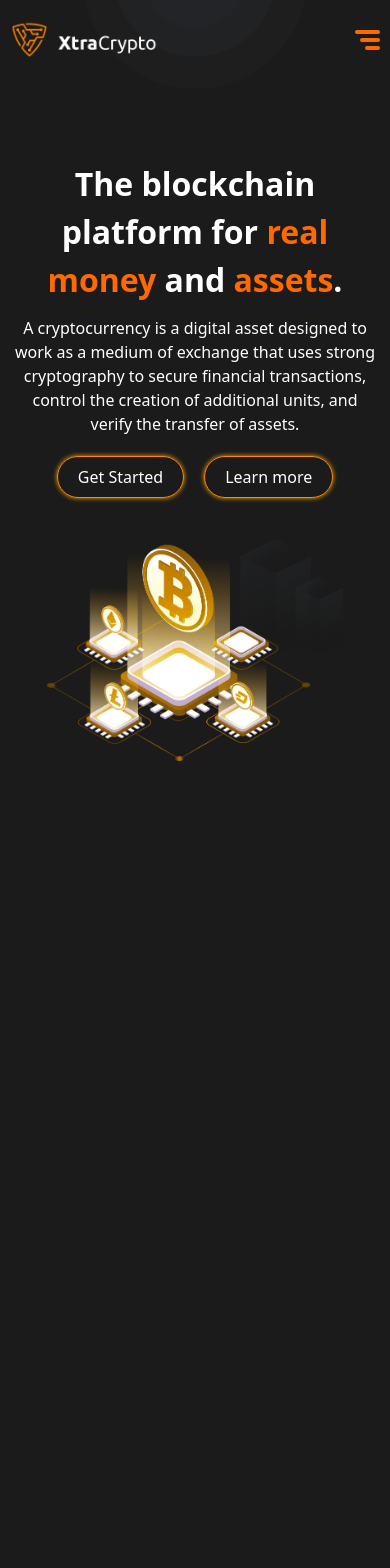
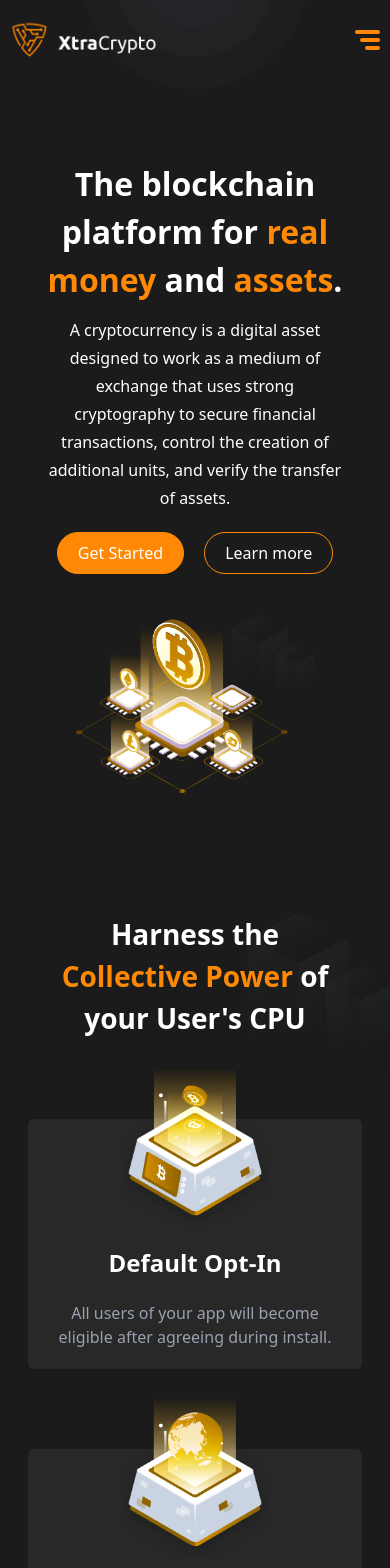
Before and after one commit to TONY65391/XTRACRYPTO, a React (Vite) app: page / in a window 390 px wide. Shown: the top 1568 px of the page. Before the commit the page ends 844 px from the top, so only its background shows below. Built offline with nearby package versions, Linux system fonts and the light colour scheme.

Commit message:
fifth commit

```diff
--- a/src/App.jsx
+++ b/src/App.jsx
@@ -1,7 +1,13 @@
 import bg_top from "./assets/images/bg-top.png"
+import title_bg from "./assets/images/title-bg.png"
+import img2 from "./assets/images/img2.png"
+import img3 from "./assets/images/img3.png"
+import img4 from "./assets/images/img4.png"
 import { Link } from './components/Link';
 import { Header } from './components/Header';
 import { Hero } from "./components/Hero";
+import { Heading } from "./components/Heading";
+import { SquareCard } from "./components/SquareCard";
 import './App.css'
 
 function App(){
@@ -11,6 +17,14 @@ function App(){
       <img className="absolute top-0 -z-1" src={bg_top} alt="" />
       <Header />
       <Hero />
+      <div className="lg:mt-50 mt-30">
+        <Heading src={title_bg} align="center" width="2/4" text_start="Harness the " span="Collective Power" text_end=" of your User's CPU"/>
+        <div className="md:grid md:grid-cols-2 lg:grid-cols-3 gap-10">
+          <SquareCard h3="Default Opt-In" p="All users of your app will become eligible after agreeing during install." src={img4}/>
+          <SquareCard h3="Rewarded Experience" p="Users receive valuable in-app rewards in exchange for mining online." src={img3}/>
+          <SquareCard h3="Flexible Opt-Out" p="Users can choose to opt-out at any point and even get paid for remaining crypto." src={img2}/>
+        </div>
+      </div>
     </body>
   )
 }
--- a/src/components/Header.jsx
+++ b/src/components/Header.jsx
@@ -26,9 +26,9 @@ export function Header(){
             </div>
 
             <nav className="lg:hidden flex flex-col group cursor-pointer gap-1 items-center justify-center w-fit " onClick={() => {setIsOpen(!isOpen)}}>
-                <div className={`w-[25px] h-[4px] ml-auto group-hover:bg-white rounded-md ${ isOpen ? `bg-white` : `bg-orange-500` }`}></div>
-                <div className={`w-[20px] h-[4px] ml-auto group-hover:bg-white rounded-md ${ isOpen ? `bg-white` : `bg-orange-500` } `}></div>
-                <div className={`w-[15px] h-[4px] ml-auto group-hover:bg-white rounded-md ${ isOpen ? `bg-white` : `bg-orange-500` }`}></div>
+                <div className={`w-[25px] h-[4px] ml-auto group-hover:bg-white rounded-md ${ isOpen ? `bg-white w-[30px]` : `bg-orange-400` }`}></div>
+                <div className={`w-[20px] h-[4px] ml-auto group-hover:bg-white rounded-md ${ isOpen ? `bg-white w-[30px]` : `bg-orange-400` } `}></div>
+                <div className={`w-[15px] h-[4px] ml-auto group-hover:bg-white rounded-md ${ isOpen ? `bg-white w-[30px]` : `bg-orange-400` }`}></div>
             </nav>
 
             <div className={`fixed top-0 right-0 z-2 lg:hidden SUBMENU overflow-hidden py-5 text-white h-screen w-3/5 ${ isOpen ? `VISIBLE` : `HIDDEN` }`}>
--- /dev/null
+++ b/src/components/Heading.jsx
@@ -0,0 +1,9 @@
+
+export function Heading(props){
+    return(
+        <div className={`relative mt-10 lg:w-3/7 w-8/10 m-auto`}>
+            <h2 className={`font-bold text-white text-${props.align}`}>{props.text_start} <span className="text-orange-400">{props.span}</span> {props.text_end}</h2>
+            <img className={`absolute top-0 left-50 -z-1 w-2/4`} src={props.src} alt="" />
+        </div>
+    )
+}
--- a/src/components/Hero.jsx
+++ b/src/components/Hero.jsx
@@ -3,10 +3,10 @@ import { Link } from "./Link"
 
 export function Hero(){
     return(
-        <div className="text-white lg:flex lg:items-center lg:justify-between m-auto mt-20">
+        <div className="text-white lg:flex lg:items-center lg:justify-between m-auto mt-20 w-8/10 lg:w-full">
             <div className="w-7/7 lg:text-left text-center">
-                <h1 className="font-bold">The blockchain platform for <span className="text-orange-500">real money</span> and <span className="text-orange-500">assets</span>.</h1>
-                <p className="lg:mt-2 mt-3">A cryptocurrency is a digital asset designed to work as a medium of exchange that uses strong cryptography to secure financial transactions, control the creation of additional units, and verify the transfer of assets.</p>
+                <h1 className="font-bold">The blockchain platform for <span className="text-orange-400">real money</span> and <span className="text-orange-400">assets</span>.</h1>
+                <p className="lg:mt-2 mt-3 leading-7">A cryptocurrency is a digital asset designed to work as a medium of exchange that uses strong cryptography to secure financial transactions, control the creation of additional units, and verify the transfer of assets.</p>
 
                 <div className="flex gap-5 m-auto mt-5 w-fit lg:w-full">
                     <Link text="Get Started" bg="orange" color="black" hover="white"/>
--- /dev/null
+++ b/src/components/SquareCard.jsx
@@ -0,0 +1,12 @@
+
+export function SquareCard(props){
+    return(
+        <div className="SQUARECARD rounded-md text-white text-center p-5 md:w-full w-9/10 m-auto mt-20">
+            <img className="block m-auto -mt-20 w-1/2" src={props.src} alt="" />
+            <div>
+                <h3 className="font-bold mt-5">{props.h3}</h3>
+                <p className="text-gray-400 mt-5">{props.p}</p>
+            </div>
+        </div>
+    )
+}
--- a/src/index.css
+++ b/src/index.css
@@ -9,13 +9,7 @@
 body{
   background: rgba(27, 27, 27, 27);
 }
-.LINK{
-  box-shadow: 0px 0px 5px orange;
-}
-.LINK:hover{
-  box-shadow: 0px 0px 10px orange;
-}
-.SUBMENU{
+.SUBMENU, .SQUARECARD{
   background: rgba(40, 40, 40, 27);
 }
 
```
